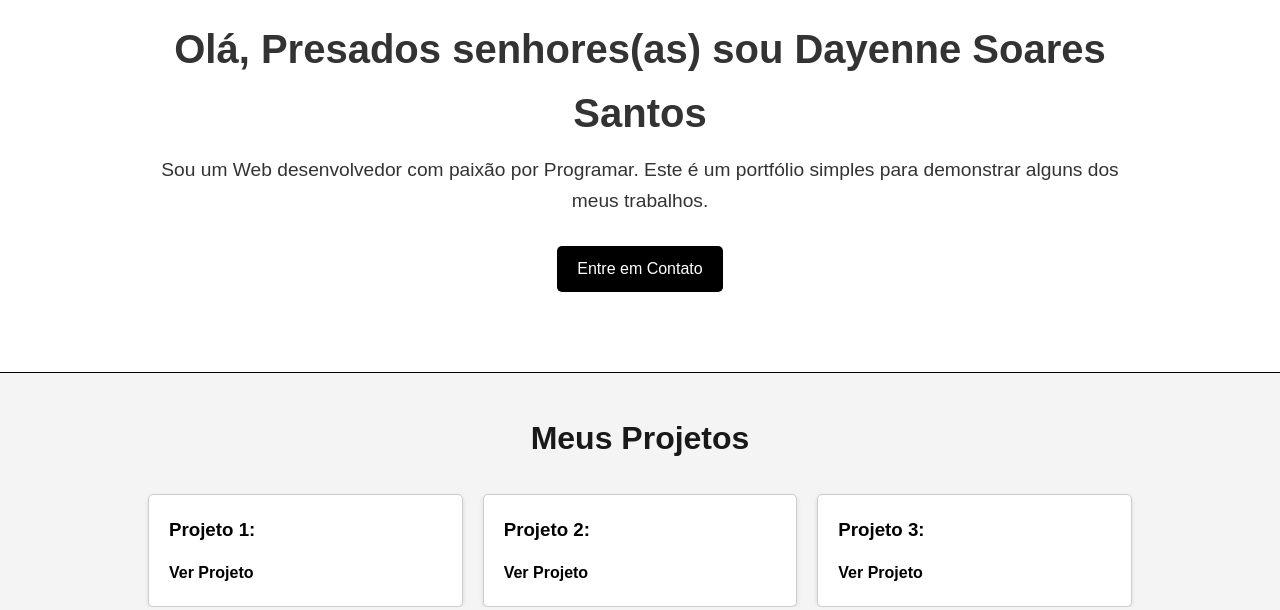
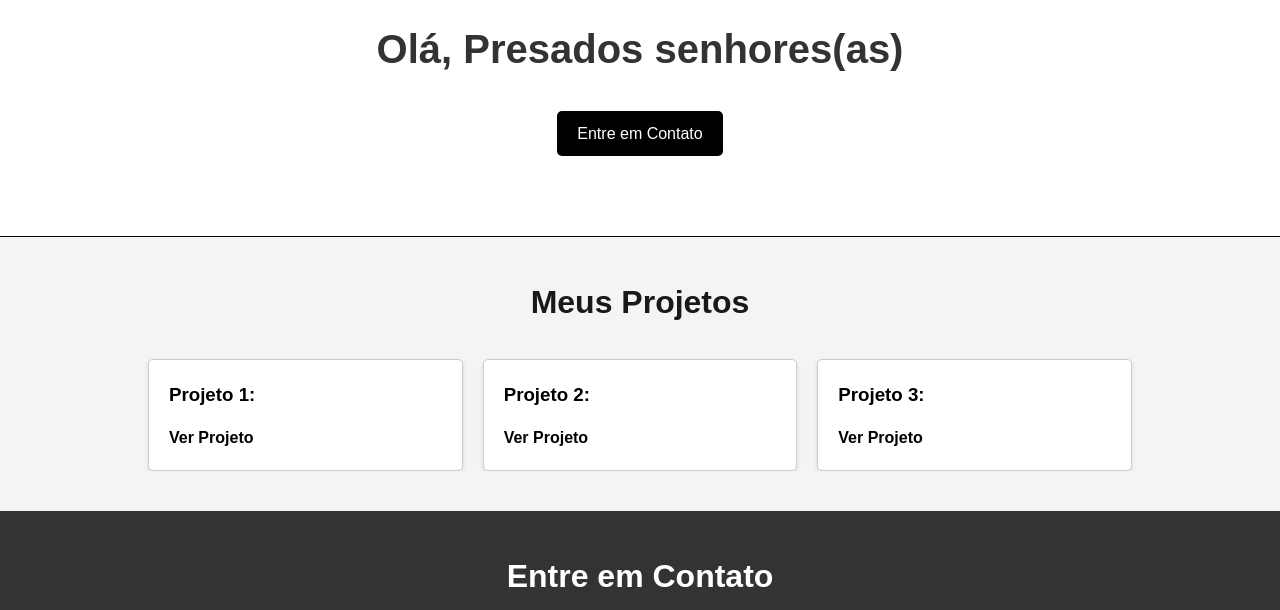
Before and after one commit to yzdenne/Portifolio, a plain HTML site: page index.html in a window 1280 px wide. Shown: the part 191-801 px from the top of the page. Drawn offline with Linux system fonts and the light colour scheme.

Commit message:
Update index.html

```diff
--- a/index.html
+++ b/index.html
@@ -3,7 +3,7 @@
 <head>
     <meta charset="UTF-8">
     <meta name="viewport" content="width=device-width, initial-scale=1.0">
-    <title>Meu Portfólio Simples</title>
+    <title>Meu Portfólio Humilde</title>
     <link rel="stylesheet" href="style.css">
 </head>
 <body>
@@ -23,8 +23,8 @@
     <section id="sobre" class="apresentacao">
         <div class="conteudo">
             <img src="placeholder-perfil.jpg" alt="Foto de Perfil" class="imagem-perfil">
-            <h2>Olá, Presados senhores(as) sou Dayenne Soares Santos</h2>
-            <p>Sou um Web desenvolvedor com paixão por Programar. Este é um portfólio simples para demonstrar alguns dos meus trabalhos.</p>
+            <h2>Olá, Presados senhores(as)</h2>
+            <p></p>
             <a href="#contato" class="botao">Entre em Contato</a>
         </div>
     </section>
```
